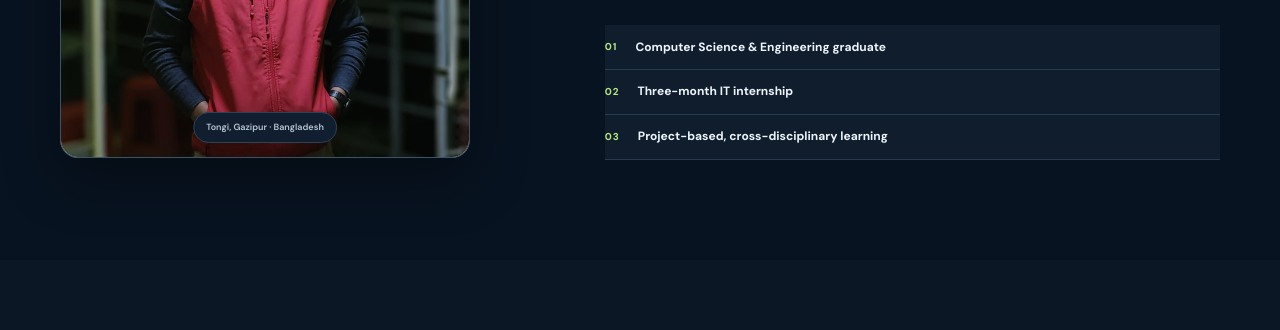
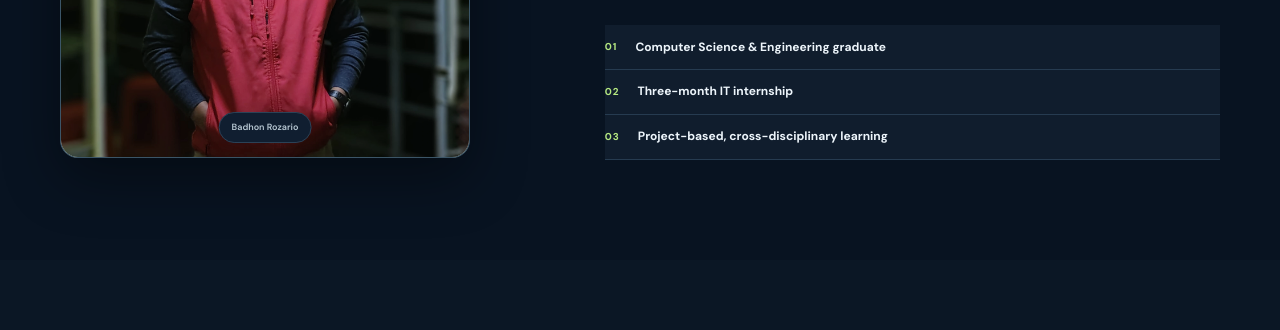
Before and after one commit to BadhonRozario/Portfolio, a plain HTML site: page about.html in a window 1280 px wide. Shown: the part 825-1155 px from the top of the page. Drawn offline with Linux system fonts and the light colour scheme.

Commit message:
Update about page photo caption

```diff
--- a/about.html
+++ b/about.html
@@ -2,7 +2,7 @@
 <html lang="en"><head><meta charset="utf-8"><meta name="viewport" content="width=device-width,initial-scale=1"><meta name="description" content="Badhon Rozario is a Computer Science and Engineering graduate from IUBAT with web development and IT support experience."><title>About - Badhon Rozario</title><link rel="preconnect" href="https://fonts.googleapis.com"><link rel="preconnect" href="https://fonts.gstatic.com" crossorigin><link href="https://fonts.googleapis.com/css2?family=DM+Sans:wght@400;500;600;700&family=Manrope:wght@400;500;600;700;800&display=swap" rel="stylesheet"><link rel="stylesheet" href="css/style.css"><script src="js/script.js" defer></script></head>
 <body><header class="site-header"><nav class="nav container" aria-label="Main navigation"><a class="brand" href="index.html"><span class="brand-mark">B</span><span>Badhon<span class="brand-dot">.</span></span></a><button class="menu-toggle" aria-label="Open navigation" aria-expanded="false" aria-controls="primary-navigation"><span></span><span></span></button><div class="nav-links" id="primary-navigation"><a href="index.html">Home</a><a class="active" href="about.html">About</a><a href="skills.html">Skills</a><a href="projects.html">Projects</a><a href="experience.html">Experience</a><a class="nav-contact" href="contact.html">Let’s talk <span>↗</span></a></div></nav></header>
 <main><section class="page-hero container"><p class="eyebrow">ABOUT BADHON</p><h1>Curious by nature.<br><span>Grounded in building.</span></h1><p class="page-lede">I’m Badhon Rozario, a Computer Science and Engineering graduate from IUBAT. My academic and personal projects gave me hands-on experience in web development, software, databases, and IT support.</p></section>
-<section class="about-layout container"><div class="about-photo reveal"><img src="Images/Badhon.webp" alt="Badhon Rozario" loading="lazy"><span class="photo-note">Tongi, Gazipur · Bangladesh</span></div><div class="about-copy reveal"><p class="eyebrow">MY APPROACH</p><h2>I learn by making things work.</h2><p>I have explored full-stack web development with the MERN ecosystem, along with Firebase services and authentication. I’ve also worked with programming languages and tools across coursework, personal builds, and an academic practicum project.</p><p>My internship at The City Bank PLC. introduced me to day-to-day infrastructure support in a professional environment: helping employees, investigating technical issues, and getting familiar with the systems teams rely on. I’m interested in software development, UI/UX, and continuing to learn modern technologies.</p><div class="about-facts"><div><span>01</span><b>Computer Science & Engineering graduate</b></div><div><span>02</span><b>Three-month IT internship</b></div><div><span>03</span><b>Project-based, cross-disciplinary learning</b></div></div></div></section>
+<section class="about-layout container"><div class="about-photo reveal"><img src="Images/Badhon.webp" alt="Badhon Rozario" loading="lazy"><span class="photo-note">Badhon Rozario</span></div><div class="about-copy reveal"><p class="eyebrow">MY APPROACH</p><h2>I learn by making things work.</h2><p>I have explored full-stack web development with the MERN ecosystem, along with Firebase services and authentication. I’ve also worked with programming languages and tools across coursework, personal builds, and an academic practicum project.</p><p>My internship at The City Bank PLC. introduced me to day-to-day infrastructure support in a professional environment: helping employees, investigating technical issues, and getting familiar with the systems teams rely on. I’m interested in software development, UI/UX, and continuing to learn modern technologies.</p><div class="about-facts"><div><span>01</span><b>Computer Science & Engineering graduate</b></div><div><span>02</span><b>Three-month IT internship</b></div><div><span>03</span><b>Project-based, cross-disciplinary learning</b></div></div></div></section>
 <section class="education-section"><div class="container"><div class="section-heading"><div><p class="eyebrow">EDUCATION</p><h2>My academic path<span class="brand-dot">.</span></h2></div></div><div class="education-grid"><article class="education-card"><span class="education-year">2022 - 2026</span><p class="eyebrow">BACHELOR’S DEGREE</p><h3>B.Sc. in Computer Science and Engineering</h3><p>International University of Business Agriculture and Technology (IUBAT)</p><span class="education-place">Uttara, Dhaka</span></article><article class="education-card"><span class="education-year">2020</span><p class="eyebrow">HIGHER SECONDARY CERTIFICATE</p><h3>Higher Secondary School Certificate</h3><p>Nawab Habibullah Model School & College</p><span class="education-place">Uttara, Dhaka</span></article><article class="education-card"><span class="education-year">2018</span><p class="eyebrow">SECONDARY SCHOOL CERTIFICATE</p><h3>Secondary School Certificate</h3><p>Shaheed Smrity High School</p><span class="education-place">Tongi, Gazipur</span></article></div></div></section>
 <section class="interests-section container"><p class="eyebrow">OUTSIDE THE CODE</p><h2>Curious about more than technology.</h2><div class="interest-tags"><span>Exploring new technology</span><span>Travel</span><span>Bike riding</span><span>Music</span></div></section><section class="cta-band"><div class="container cta-inner"><div><p class="eyebrow">SAY HELLO</p><h2>Good work starts<br>with a conversation.</h2></div><a class="button button-light" href="contact.html">Get in touch <span>↗</span></a></div></section></main>
 <footer class="site-footer"><div class="container footer-inner"><a class="brand" href="index.html"><span class="brand-mark">B</span><span>Badhon<span class="brand-dot">.</span></span></a><p>Designed with intent. Built with care.</p><span>© <span data-year></span> Badhon Rozario</span></div></footer></body></html>
```
